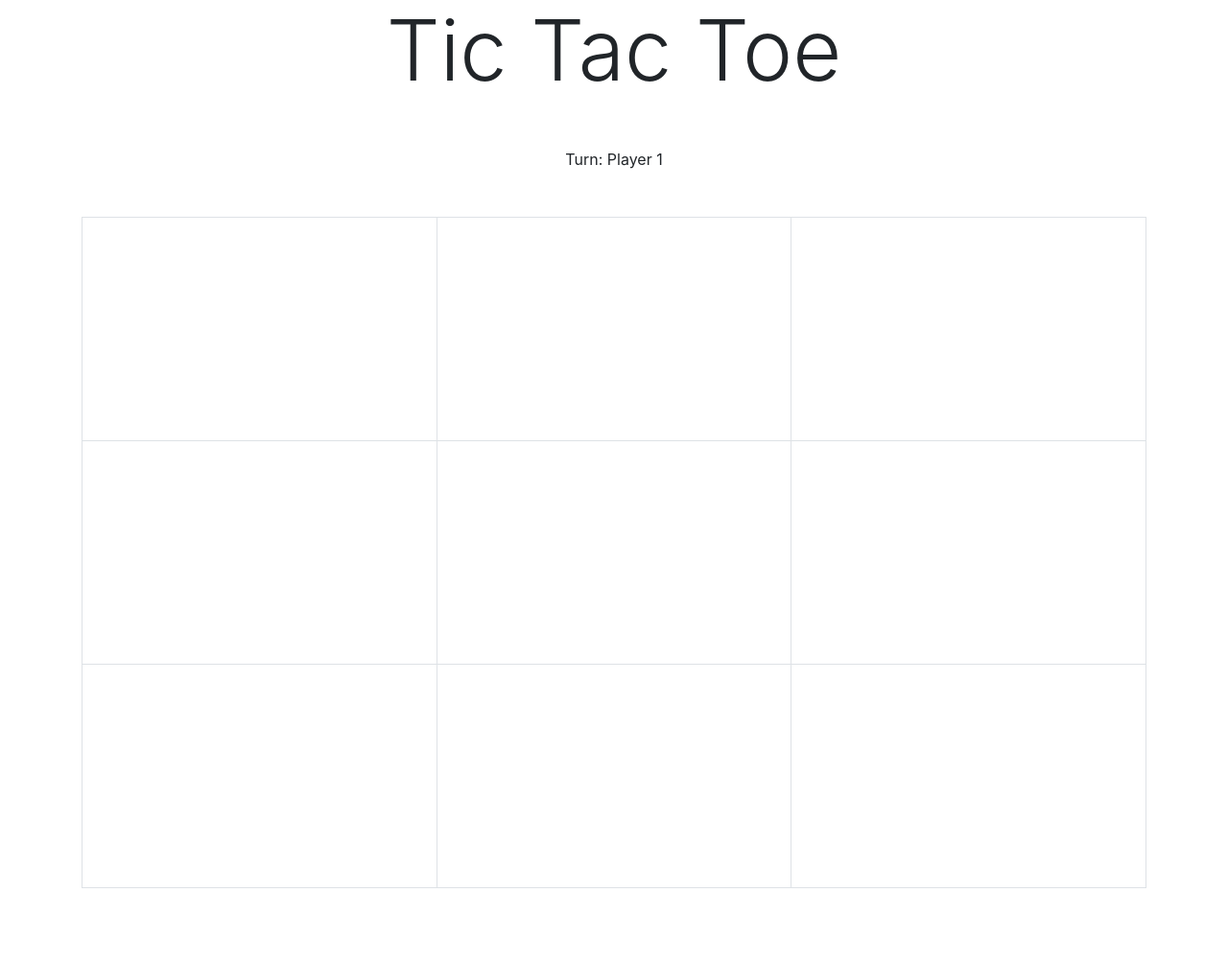
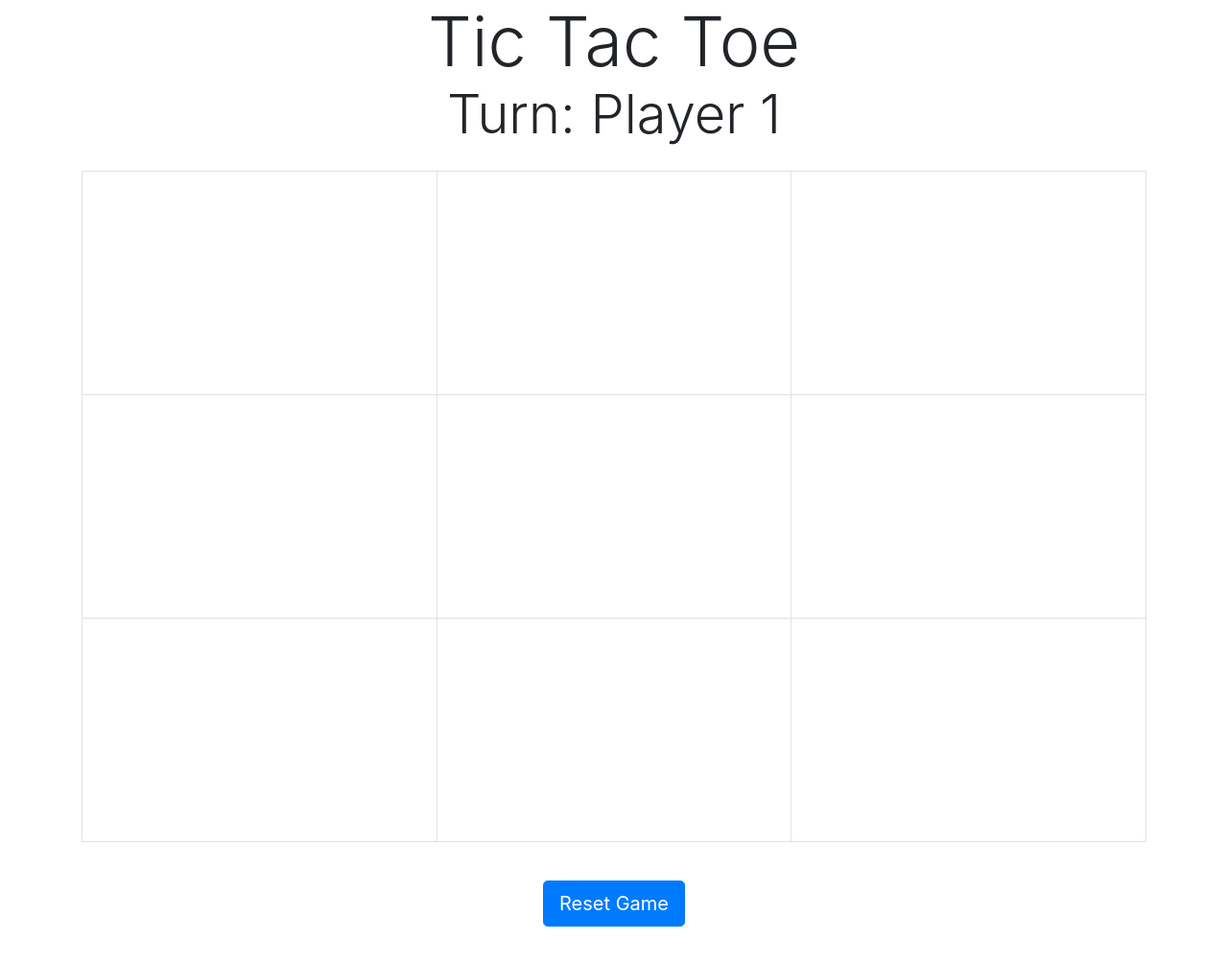
Before and after one commit to mmiller89/Tic-Tac-Toe, a plain HTML site: page index.html in a window 1280 px wide. Shown: the whole page at 96% size. After the commit the page ends 966 px from the top, so only its background shows below. Drawn offline with nearby package versions, Linux system fonts and the light colour scheme.

Commit message:
Update index.html

```diff
--- a/index.html
+++ b/index.html
@@ -12,13 +12,13 @@
     <script src="node_modules/jquery/dist/jquery.js"></script>
     <script src="index.js"></script>
     <header class="container text-center">
-            <div class="col-sm display-2">Tic Tac Toe</div>
-            <br><br>
-            <span class="col-sm display-5">Turn: <span id="player"><script>$(window).on('load', function() {player.innerHTML = `${playerValue} ${playerValueJS}`} )</script></span></span>
+            <div class="col-sm display-3">Tic Tac Toe</div>
+            <div class="alert alert-success" id="winner" style="display: none;">Latest Winner: &nbsp;&nbsp; <span id="winner-name" class="display-6">&nbsp;</span></div>
+            <span class="col-sm display-4">Turn: <span id="player"><script>$(window).on('load', function() {player.innerHTML = `${playerValue} ${playerValueJS}`} )</script></span></span>
 
 
     </header>
-    <br><br>
+    <br>
     <main class="container">
             <table class="table table-bordered text-center display-5 align-middle">
                 <tr>
@@ -38,7 +38,11 @@
                 </tr>
             </table>
     </main>
-    <br><br><br>
+    <br>
+    <footer class="container text-center">
+        <button class = "btn btn-primary btn-lg text-center " onclick="resetGame()">Reset Game</button>
+    </footer>
+
 
 
 
```
